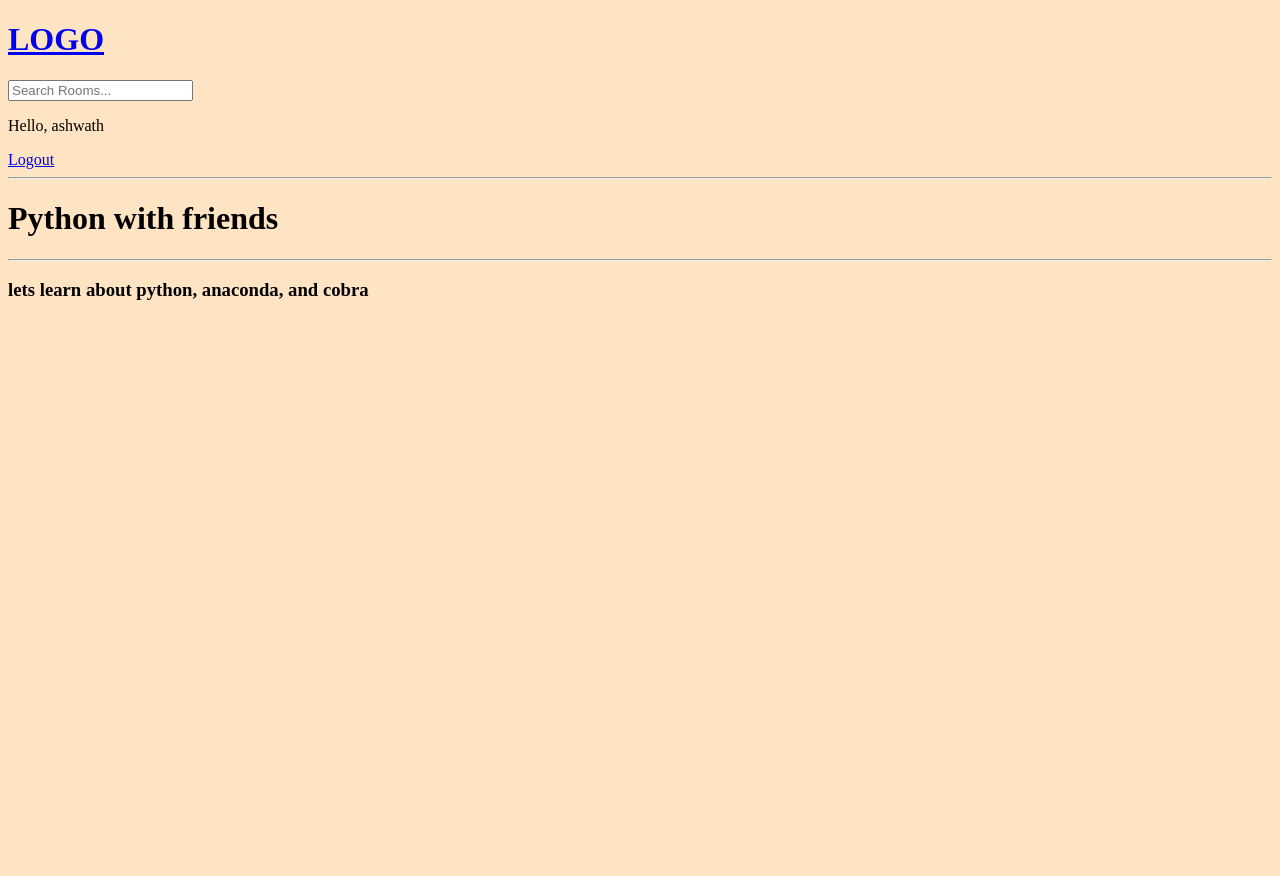
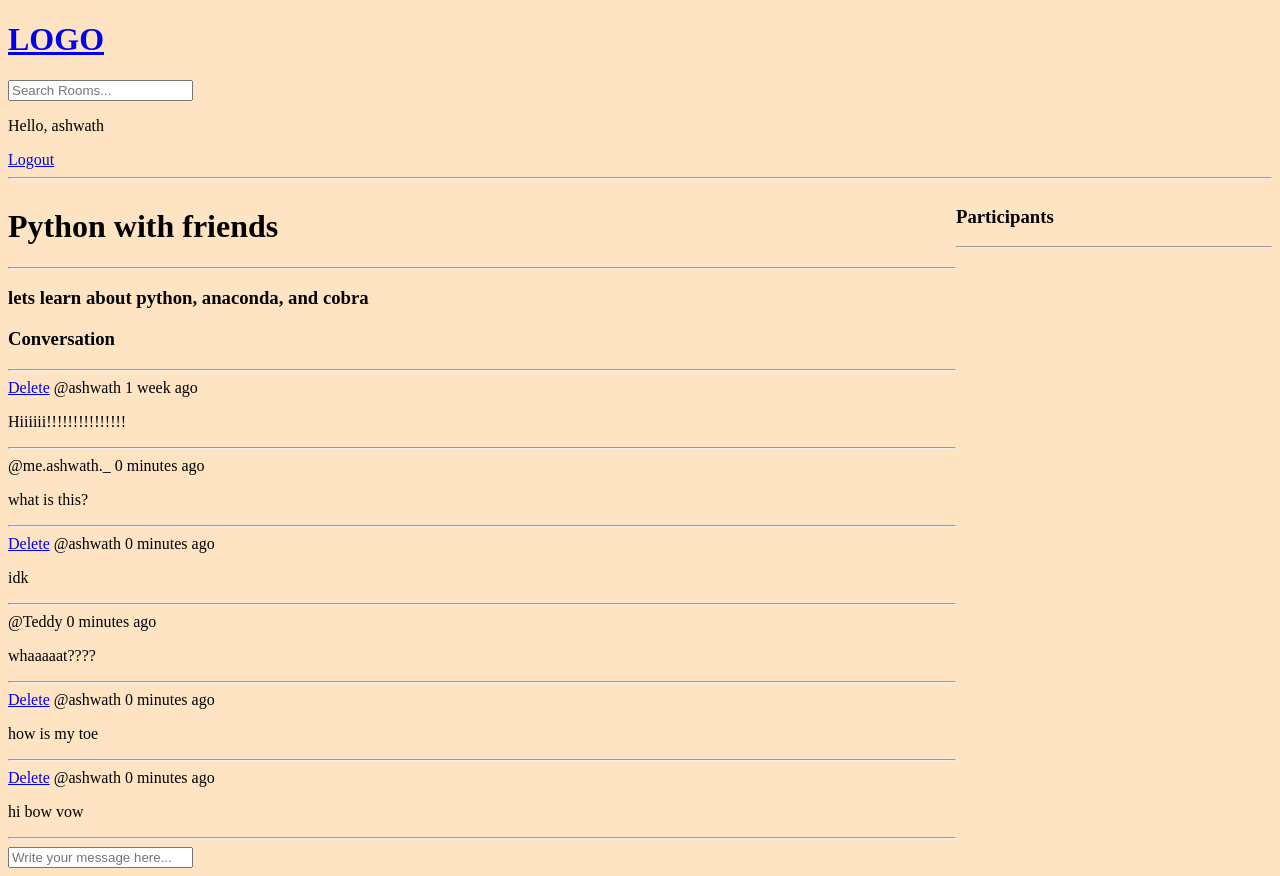
Before and after one commit to me03ashwath/StudyCamp, a Django app: page /room/11/ in a window 1280 px wide. Before the commit the page ends 300 px from the top, so only its background shows below. Run offline with Django 4.2, Linux system fonts and the light colour scheme; a user stored in the database is signed in; data comes from the database, SQL or seed files in the repository; both versions use the stored data as it was after the commit.

Commit message:
added comments and recent-activity

```diff
--- a/base/models.py
+++ b/base/models.py
@@ -13,7 +13,7 @@
     topic = models.ForeignKey(Topic, on_delete=models.SET_NULL, null=True)
     name = models.CharField(max_length=200)
     description = models.TextField(null=True, blank=True)
-    # participants =
+    participants = models.ManyToManyField(User, related_name='participants', blank=True)
     updated = models.DateTimeField(auto_now=True)
     created = models.DateTimeField(auto_now_add=True)
 
--- a/base/templates/base/delete.html
+++ b/base/templates/base/delete.html
@@ -4,7 +4,7 @@
 
     <form action="" method="POST">
         {% csrf_token %}
-        <p>Are you sure you want to delete {{obj}}?</p>
+        <p>Are you sure you want to delete "{{obj}}"?</p>
         <a href="{{request.META.HTTT_REFFERER}}">Go Back</a>
         <input type="submit" value="Confirm">
     </form>
--- a/base/templates/base/login_register.html
+++ b/base/templates/base/login_register.html
@@ -18,7 +18,7 @@
             <input type="submit" value="Login">
         </form>
 
-        <p>Haven't signed in yet?</p>
+        <p>Don't have an account?</p>
         <a href="{% url 'registerPage' %}">Sign up</a>
     </div>
 
@@ -32,7 +32,8 @@
         </form>
 
         <p>already signed up?</p>
-        <a href="{% url 'loginPage' %}">Sign up</a>
+        <a href="{% url 'loginPage' %}">Login</a>
+
     </div>
 
     {% endif %}
--- a/base/templates/base/room.html
+++ b/base/templates/base/room.html
@@ -2,7 +2,63 @@
 
 {% block content %}
 
-<h1>{{room.name}}</h1>
-<hr>
-<h3>{{room.description}}</h3>
+<style>
+    .room-container{
+        display: grid;
+        grid-template-columns: 3fr 1fr;
+    }
+</style>
+
+
+<div class="room-container">
+
+    <div>
+
+        <h1>{{room.name}}</h1>
+        <hr>
+        <h3>{{room.description}}</h3>
+
+        <div class="comment-wrapper">
+            <h3>Conversation</h3>
+            <hr>
+
+            {% for message in room_messages %}
+            <div>
+                {% if request.user == message.user %}
+                <a href="{% url 'delete-message' room.id message.id %}">Delete</a>
+                {% endif %}
+                <span>@{{message.user}} {{message.created|timesince}} ago</span>
+                <p>{{message.body}}</p>
+                <hr>
+            </div>
+
+            {% endfor %}
+        </div>
+
+        {% if request.user.is_authenticated %}
+        <div class="comment-form">
+            <form action="" method="POST">
+                {% csrf_token %}
+
+                <input type="text" name="body" placeholder="Write your message here...">
+            </form>
+        </div>
+        {% endif %}
+
+    </div>
+
+    <div>
+        <h3>Participants</h3>
+        <hr>
+
+        {% for user in participants %}
+
+        <div>
+            <p>@{{user.username}}</p>
+        </div>
+
+        {% endfor %}
+    </div>
+
+</div>
 {% endblock content %}
--- a/base/urls.py
+++ b/base/urls.py
@@ -11,5 +11,6 @@
     path('create-room/', views.createRoom, name = 'create-room'),
     path('update-room/<str:pk>', views.updateRoom, name = 'update-room'),
     path('delete-room/<str:pk>', views.deleteRoom, name = 'delete-room'),
+    path('room/<str:roomId>/delete-message/<str:pk>', views.deleteMessage, name = 'delete-message'),
 
 ]
--- a/base/views.py
+++ b/base/views.py
@@ -6,7 +6,7 @@
 from django.http import HttpResponse
 from django.contrib.auth import authenticate, login, logout
 from django.contrib.auth.forms import UserCreationForm
-from .models import Room, Topic
+from .models import Room, Topic, Message
 from .forms import RoomForm
 
 def loginPage(request):
@@ -63,17 +63,30 @@
         Q(description__icontains=search) |
         Q(host__username__icontains=search)
         )
+
     room_count = rooms.count()
+    topics = Topic.objects.all()
+    activities = Message.objects.filter(Q(room__topic__name__icontains=search)).order_by('-created')
 
-    topics = Topic.objects.all()
-
-    context = {'rooms':rooms, 'topics':topics, 'room_count':room_count}
+    context = {'rooms':rooms, 'topics':topics,
+               'room_count':room_count, 'activities':activities}
     return render(request, 'base/home.html', context)
 
 def room(request, pk):
     room = Room.objects.get(id=pk)
-    context = {'room':room}
+    messages = Message.objects.filter(room=room).order_by('created')
+    participants = room.participants.all()
 
+    if request.method == 'POST':
+        message = Message.objects.create(
+            user=request.user,
+            room=room,
+            body=request.POST.get('body')
+        )
+        room.participants.add(request.user)
+        return redirect('room', pk=room.id) # type: ignore
+
+    context = {'room':room, 'room_messages':messages, 'participants':participants}
     return render(request, 'base/room.html',context)
 
 @login_required(login_url='/login')
@@ -118,3 +131,17 @@
 
     context = {'obj':room}
     return render(request, 'base/delete.html', context)
+
+@login_required(login_url='/login')
+def deleteMessage(request, pk, roomId):
+    message = Message.objects.get(id=pk)
+
+    if request.user != message.user:
+        return HttpResponse('You are not allowed here!')
+
+    if request.method == 'POST':
+        message.delete()
+        return redirect('room', pk=roomId)
+
+    context = {'obj':message}
+    return render(request, 'base/delete.html', context)
--- a/templates/main.html
+++ b/templates/main.html
@@ -5,8 +5,8 @@
     <meta http-equiv='X-UA-Compatible' content='IE=edge'>
     <title>StudyCamp</title>
     <meta name='viewport' content='width=device-width, initial-scale=1'>
-    <!-- <link rel='stylesheet' type='text/css' media='screen' href='main.css'>
-    <script src='main.js'></script> -->
+    <!-- <link rel='stylesheet' type='text/css' media='screen' href='main.css'> -->
+    <!-- <script src='main.js'></script> -->
 </head>
 
 <body bgcolor="#ffe4c4">
```
Also changed, not shown: base/templates/base/activity_component.html (added, +10 -0 lines), base/templates/base/feed_component.html (added, +12 -0 lines), base/templates/base/home.html (+11 -33 lines), base/templates/base/topics_component.html (added, +14 -0 lines), base/migrations/0003_alter_room_options_room_participants.py (added), db.sqlite3.
